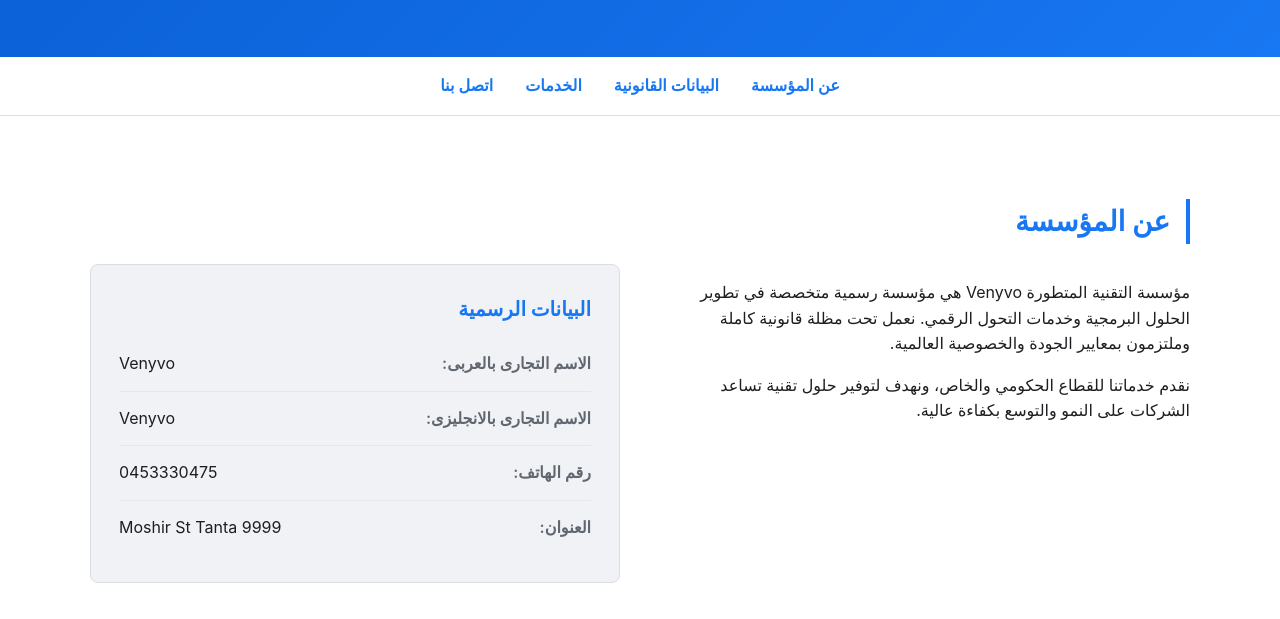
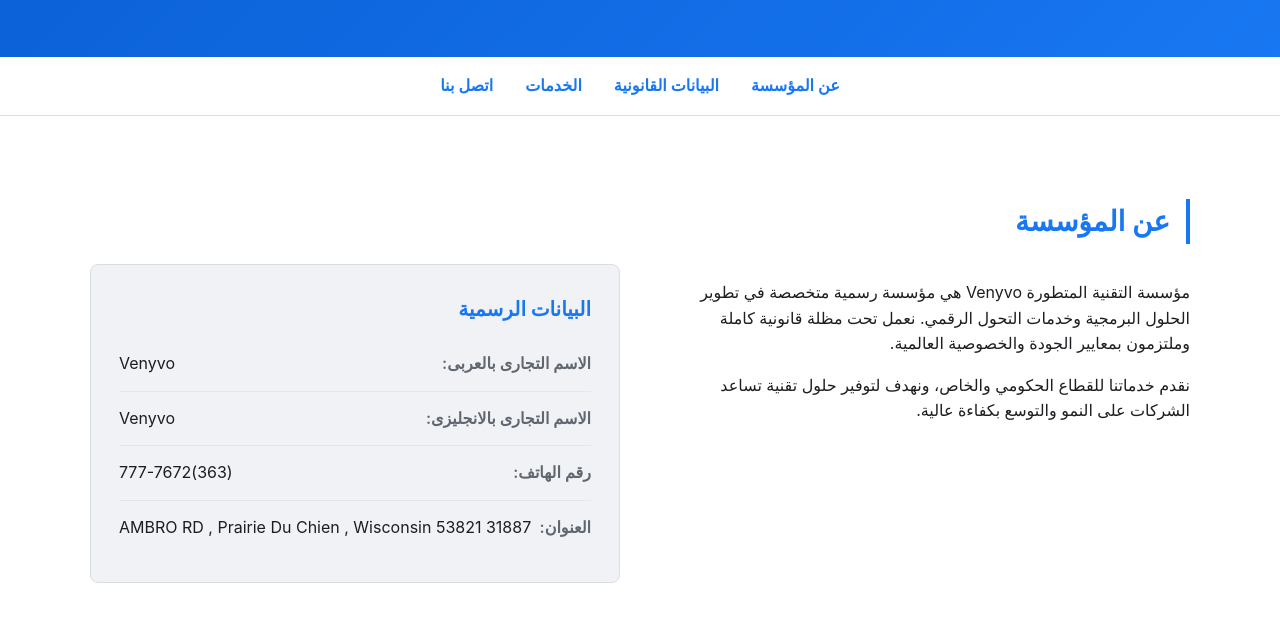
Before and after one commit to Ve-nyvo/Ve-nyvo.github.io, a plain HTML site: page index.html in a window 1280 px wide. Shown: the part 181-800 px from the top of the page. Drawn offline with Linux system fonts and the light colour scheme.

Commit message:
Update index.html

```diff
--- a/index.html
+++ b/index.html
@@ -126,8 +126,8 @@
                         <ul class="data-list">
                             <li><span class="label">الاسم التجارى بالعربى:</span><span class="value">Venyvo</span></li>
                             <li><span class="label">الاسم التجارى بالانجليزى:</span><span class="value">Venyvo</span></li>
-                            <li><span class="label">رقم الهاتف:</span><span class="value">0453330475</span></li>
-                            <li><span class="label">العنوان:</span><span class="value">Moshir St Tanta 9999</span></li>
+                            <li><span class="label">رقم الهاتف:</span><span class="value">(363)777-7672</span></li>
+                            <li><span class="label">العنوان:</span><span class="value">31887 AMBRO RD , Prairie Du Chien , Wisconsin 53821</span></li>
                         </ul>
                     </div>
                 </div>
```
